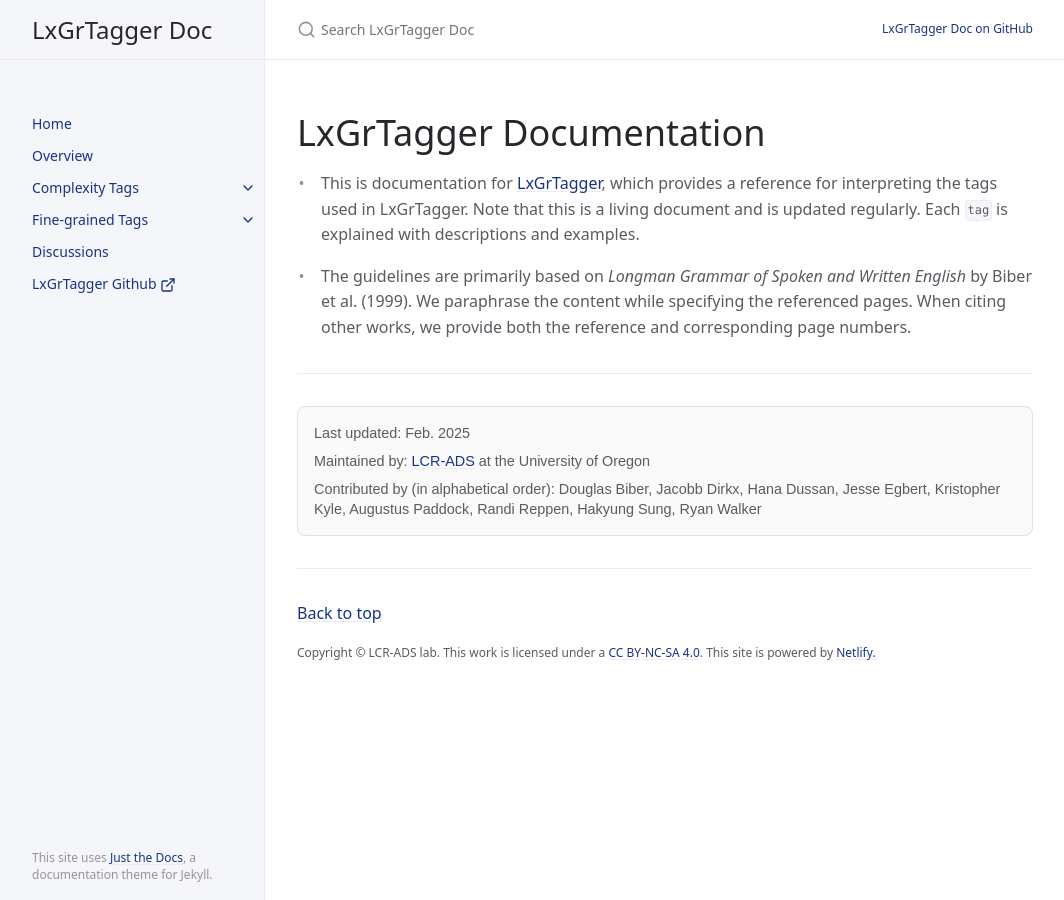
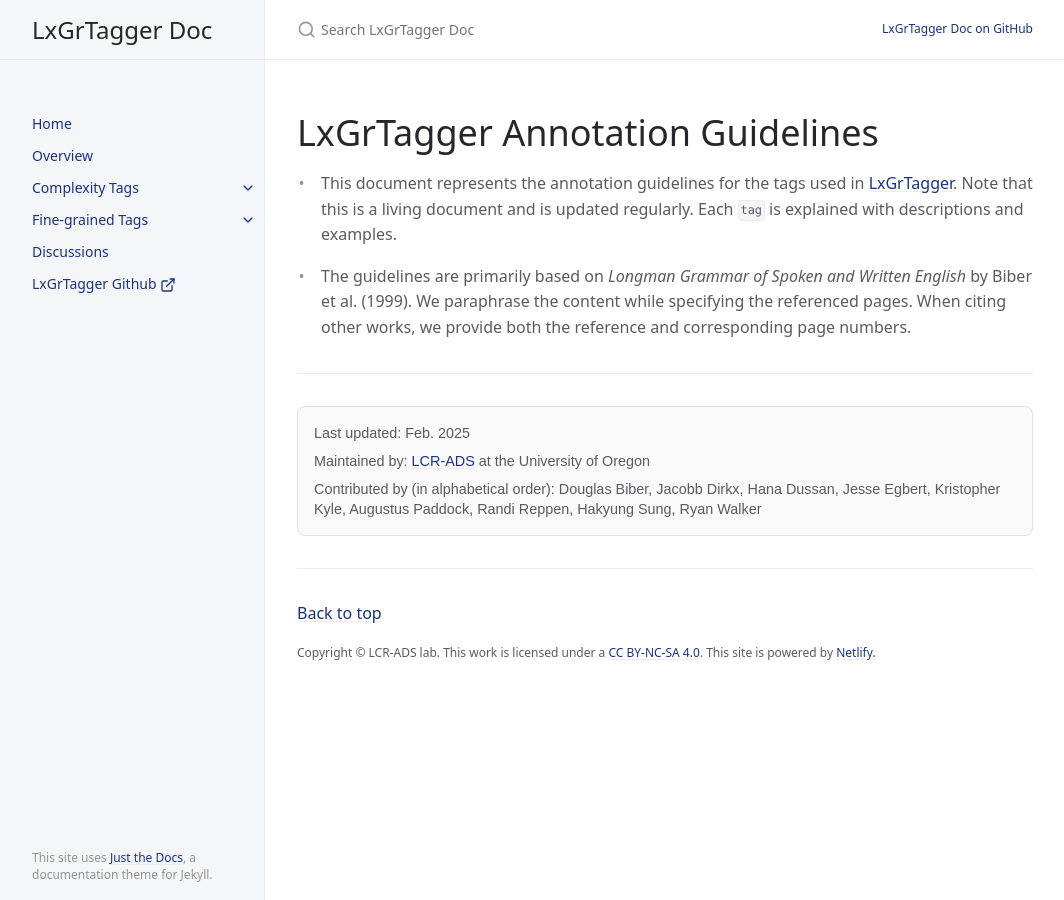
Before and after one commit to LCR-ADS-Lab/LxGrTagger-Documentation, a Jekyll site: the page built from index.md, in a window 1280 px wide. Shown: the whole page, without its empty margins (107-1171 px from the left). Built offline with Jekyll 4.4.1, drawn with Linux system fonts in a browser that asks for light colours; cached includes are drawn as plain includes.

Commit message:
Update index.md
more updates

```diff
--- a/index.md
+++ b/index.md
@@ -4,9 +4,9 @@ layout: home
 nav_order: 1
 ---
 
-# LxGrTagger Documentation
+# LxGrTagger Annotation Guidelines
 
-- This is documentation for [LxGrTagger](https://github.com/kristopherkyle/LxGrTgr), which provides a reference for interpreting the tags used in LxGrTagger. Note that this is a living document and is updated regularly.
+- This document represents the annotation guidelines for the tags used in [LxGrTagger](https://github.com/kristopherkyle/LxGrTgr). Note that this is a living document and is updated regularly.
 Each `tag` is explained with descriptions and examples.
 
 - The guidelines are primarily based on *Longman Grammar of Spoken and Written English* by Biber et al. (1999). We paraphrase the content while specifying the referenced pages. When citing other works, we provide both the reference and corresponding page numbers.
```
